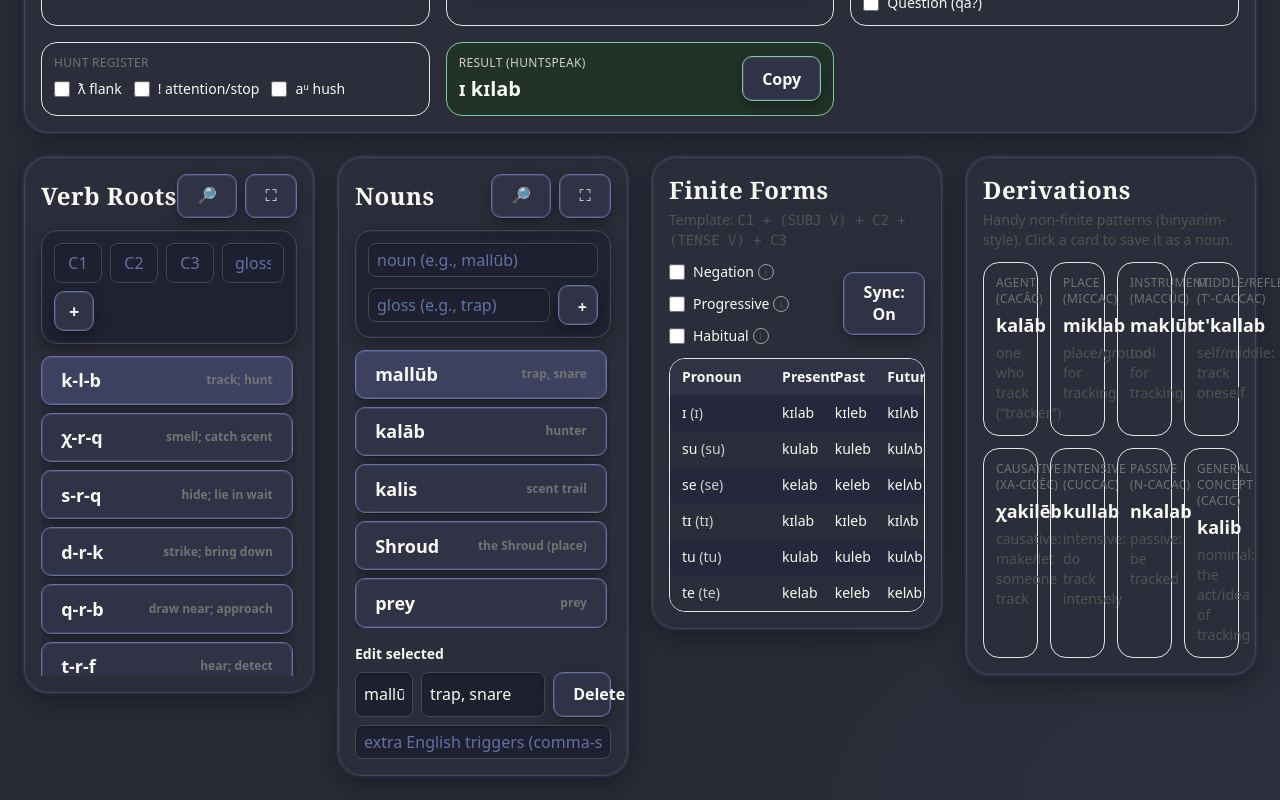
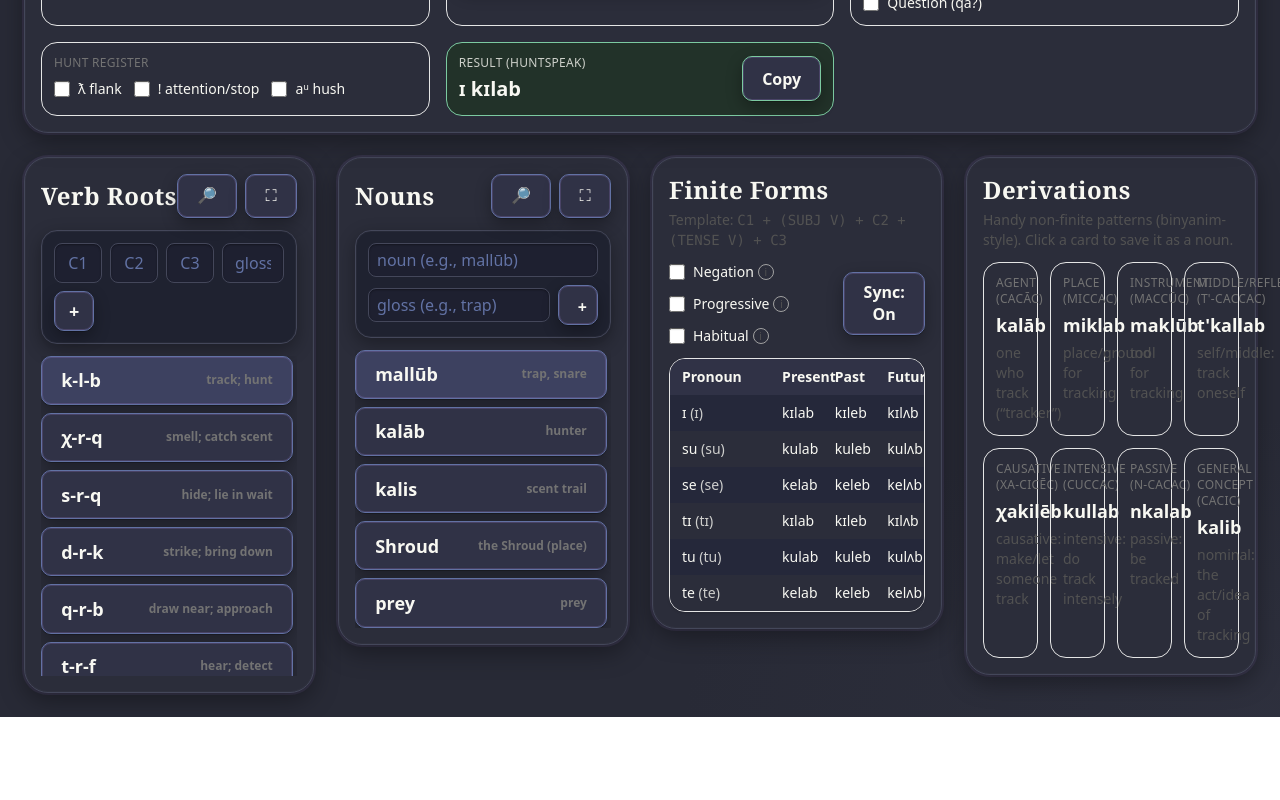
Before and after one commit to L1ghth0us3/Moontalk, a React (Vite) app: page / in a window 1280 px wide. Shown: the part 532-1332 px from the top of the page. After the commit the page ends 1249 px from the top, so only its background shows below. Built offline with nearby package versions, Linux system fonts and the light colour scheme.

Commit message:
refactor(nouns): move edit selected into expanded view only; remove compact edit section

```diff
--- a/src/components/editors/NounEditor.tsx
+++ b/src/components/editors/NounEditor.tsx
@@ -73,17 +73,7 @@ export default function NounEditor({ initial, onChange, selectedId, onSelect, sh
         {!(showSearch && query ? filtered.length : nouns.length) && <div className="text-neutral-500 text-sm">{showSearch && query ? 'No matching nouns.' : 'No nouns yet. Add one above.'}</div>}
       </div>
 
-      {selected && (
-        <div className="mt-4 space-y-2">
-          <h3 className="text-sm font-semibold">Edit selected</h3>
-          <div className="grid grid-cols-2 md:grid-cols-4 gap-2">
-            <input className="w-full min-w-0 px-2 py-1 rounded-lg border border-neutral-300" value={selected.word} onChange={e=>updateNoun(selected.id,{word:e.target.value})} />
-            <input className="md:col-span-2 w-full min-w-0 px-2 py-1 rounded-lg border border-neutral-300" placeholder="gloss" value={selected.gloss} onChange={e=>updateNoun(selected.id,{gloss:e.target.value})} />
-            <button onClick={()=>deleteNoun(selected.id)} className="w-full md:w-auto px-2 py-1 rounded-lg border border-red-300 text-red-600 hover:bg-red-50">Delete</button>
-          </div>
-          <input className="w-full px-2 py-1 rounded-lg border border-neutral-300" placeholder="extra English triggers (comma-separated)" value={synText} onChange={e=>setSynText(e.target.value)} onBlur={e=> updateNoun(selected.id, { synonyms: e.target.value.split(",").map(s=>s.trim()).filter(Boolean) })} />
-        </div>
-      )}
+      {/* Edit selected is available in Expanded view */}
       </>
       )}
     </section>
```
Also changed, not shown: 1 other file (tests, documents, lock files or other folders).
